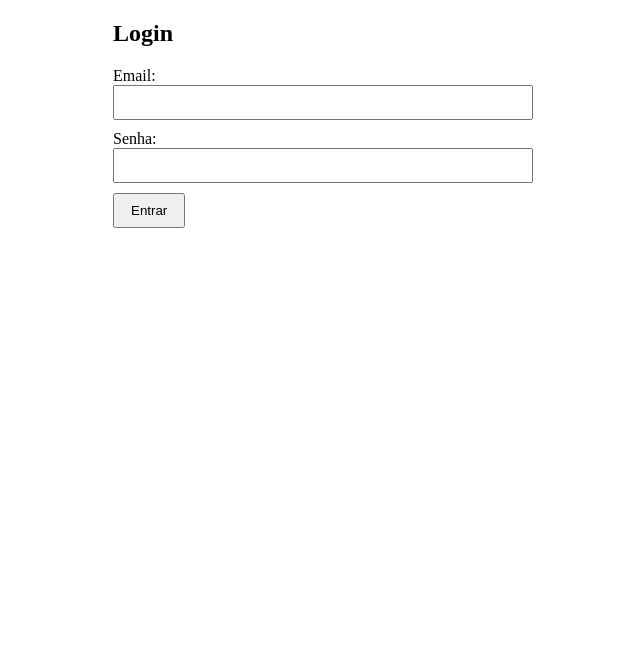
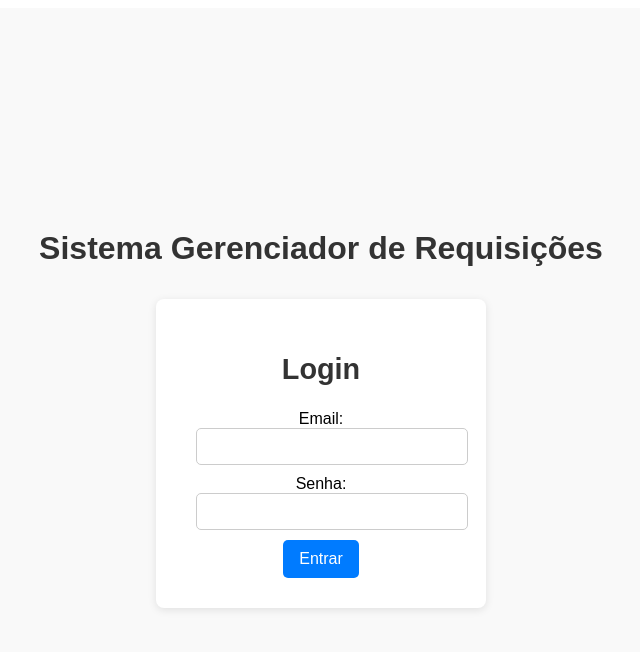
Before and after one commit to thiiagofaria/InsumoTrackReq, a React (Vite) app in the folder insumo-track-frontend/: page /login in a window 1280 px wide. Shown: the top 652 px of the page, without its empty margins (327-967 px from the left). Built offline with nearby package versions, Linux system fonts and the light colour scheme; no server answers.

Commit message:
melhorias tela de login

```diff
--- a/insumo-track-frontend/src/pages/Login.jsx
+++ b/insumo-track-frontend/src/pages/Login.jsx
@@ -1,33 +1,109 @@
-// pages/Login.jsx
 import React, { useState } from "react";
 import { useNavigate, useLocation } from "react-router-dom";
 import { useAuth } from "../context/AuthContext";
 
-const API_URL = import.meta.env.VITE_API_URL; // Pega do .env
-
+const API_URL = import.meta.env.VITE_API_URL;
 
 const Login = () => {
   const [email, setEmail] = useState("");
   const [password, setPassword] = useState("");
+  const [error, setError] = useState("");
   const { login } = useAuth();
   const navigate = useNavigate();
   const location = useLocation();
 
   const handleSubmit = async (e) => {
     e.preventDefault();
+    setError("");
     try {
+      const response = await fetch(`${API_URL}/auth/login`, {
+        method: "POST",
+        headers: {
+          "Content-Type": "application/json",
+        },
+        body: JSON.stringify({ username: email, password }),
+      });
+
+      const data = await response.json();
+
+      if (!response.ok) {
+        if (response.status === 401) {
+          throw new Error("Usuário ou senha inválidos");
+        } else if (response.status === 404) {
+          throw new Error("Usuário não encontrado");
+        } else {
+          throw new Error(data.detail || "Erro desconhecido");
+        }
+      }
+
       await login(email, password);
-      // Redireciona para a página de menu ("/menu") por padrão
       const from = location.state?.from?.pathname || "/menu";
       navigate(from, { replace: true });
     } catch (error) {
       console.error("Erro no login", error);
+      setError(error.message);
     }
   };
 
+  const containerStyle = {
+    width: "100vw",
+    height: "100vh",
+    display: "flex",
+    flexDirection: "column",
+    alignItems: "center",
+    justifyContent: "center",
+    backgroundColor: "#f9f9f9",
+    fontFamily: "Arial, sans-serif",
+  };
+
+  const cardStyle = {
+    backgroundColor: "#fff",
+    boxShadow: "0 2px 8px rgba(0, 0, 0, 0.1)",
+    borderRadius: "8px",
+    padding: "30px 40px",
+    textAlign: "center",
+    maxWidth: "400px",
+  };
+
+  const titleStyle = {
+    fontSize: "1.8rem",
+    color: "#333",
+    marginBottom: "1.5rem",
+  };
+
+  const inputStyle = {
+    width: "100%",
+    padding: "10px",
+    marginBottom: "10px",
+    borderRadius: "5px",
+    border: "1px solid #ccc",
+  };
+
+  const buttonStyle = {
+    padding: "10px 16px",
+    fontSize: "1rem",
+    cursor: "pointer",
+    backgroundColor: "#007bff",
+    color: "#fff",
+    border: "none",
+    borderRadius: "5px",
+    transition: "background-color 0.2s",
+  };
+
+  const errorStyle = {
+    color: "red",
+    fontWeight: "bold",
+    marginBottom: "10px",
+  };
+
   return (
-    <div style={{ maxWidth: "400px", margin: "20px auto" }}>
-      <h2>Login</h2>
+    <div style={containerStyle}>
+      <h1 style={{ fontSize: "2rem", marginBottom: "2rem", color: "#333" }}>
+        Sistema Gerenciador de Requisições
+      </h1>
+      <div style={cardStyle}>
+        <h2 style={titleStyle}>Login</h2>
+        {error && <p style={errorStyle}>{error}</p>}
         <form onSubmit={handleSubmit}>
           <div>
             <label>Email:</label>
@@ -35,7 +111,7 @@ const Login = () => {
               type="text"
               value={email}
               onChange={(e) => setEmail(e.target.value)}
-            style={{ width: "100%", padding: "8px", marginBottom: "10px" }}
+              style={inputStyle}
             />
           </div>
           <div>
@@ -44,13 +120,14 @@ const Login = () => {
               type="password"
               value={password}
               onChange={(e) => setPassword(e.target.value)}
-            style={{ width: "100%", padding: "8px", marginBottom: "10px" }}
+              style={inputStyle}
             />
           </div>
-        <button type="submit" style={{ padding: "8px 16px" }}>
+          <button type="submit" style={buttonStyle}>
             Entrar
           </button>
         </form>
+      </div>
     </div>
   );
 };
```
Lines whose indentation alone changed are shown as unchanged.
